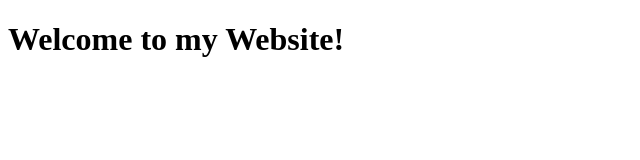
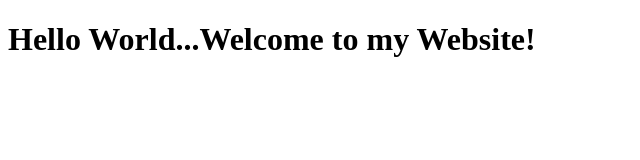
Before and after one commit to umairnek/Coursera-HTML-CSS-JS-course, a plain HTML site: page site/index.html in a window 1280 px wide. Shown: the whole page, without its empty margins (0-640 px from the left). Drawn offline with Linux system fonts and the light colour scheme.

Commit message:
A minor change.

```diff
--- a/site/index.html
+++ b/site/index.html
@@ -6,6 +6,6 @@
 	<title>Hello World!</title>
 </head>
 <body>
-<h1>Welcome to my Website!</h1>
+<h1>Hello World...Welcome to my Website!</h1>
 </body>
 </html>
```
